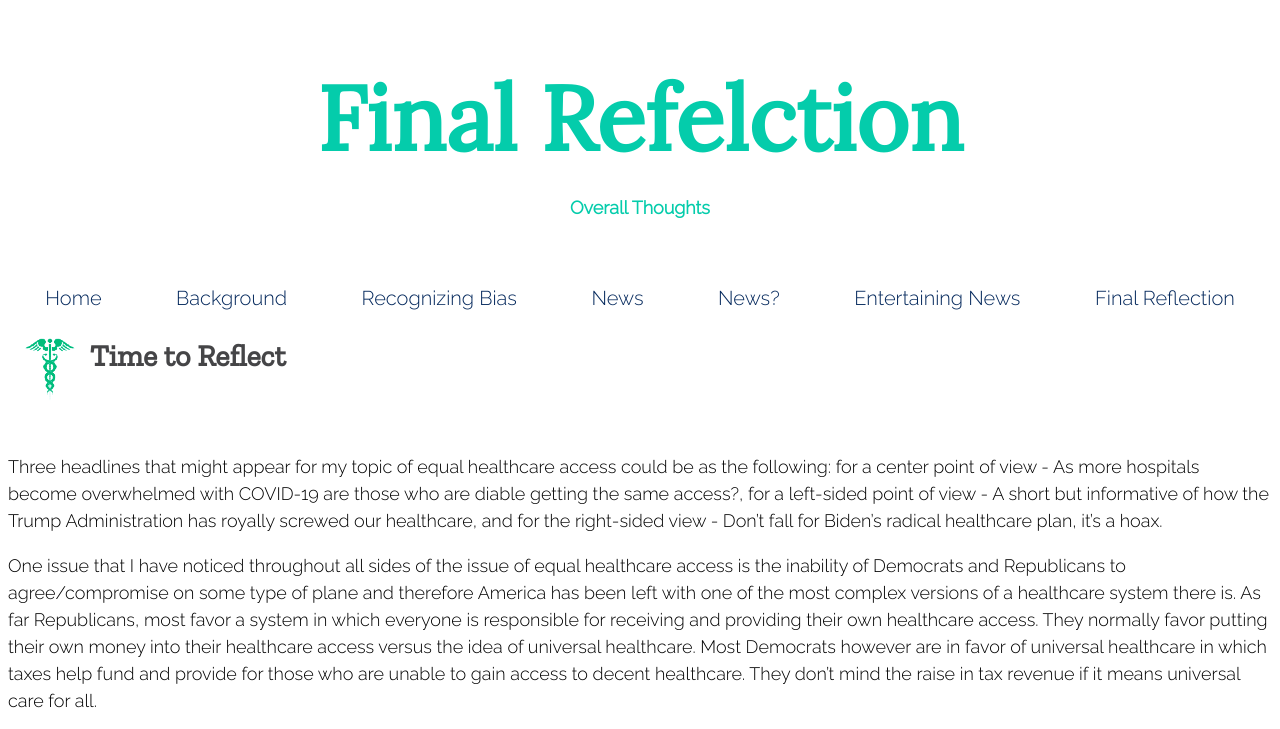
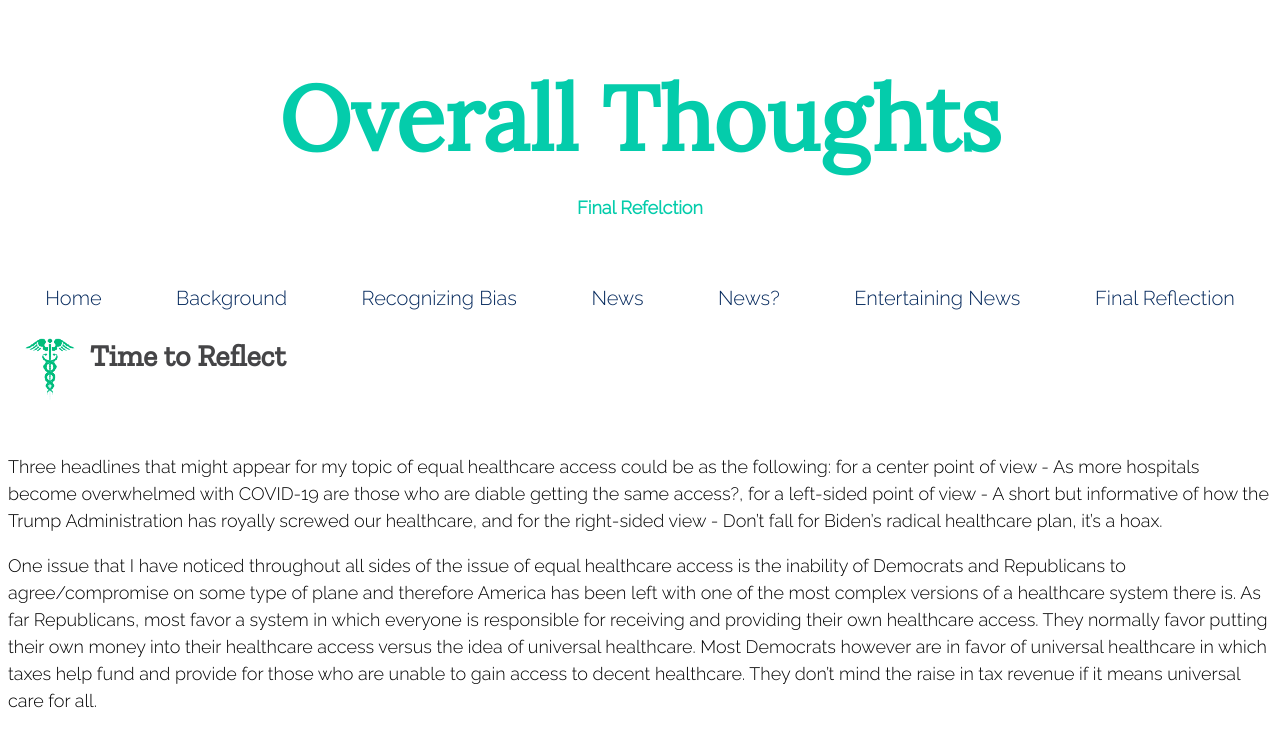
Before and after one commit to ndicks7864/EqualHealthCareAccessNDicks2, a plain HTML site: page final_reflect.html in a window 1280 px wide. Shown: the top 729 px of the page. Drawn offline with nearby package versions, Linux system fonts and the light colour scheme; a web font is replaced by a local one.

Commit message:
Update final_reflect.html

```diff
--- a/final_reflect.html
+++ b/final_reflect.html
@@ -21,8 +21,8 @@
 
 <body>
 
-<h1> Final Refelction
-    <p>Overall Thoughts</p>
+<h1> Overall Thoughts
+    <p>Final Refelction</p>
 </h1>
 
 <div class="topnav">
```
